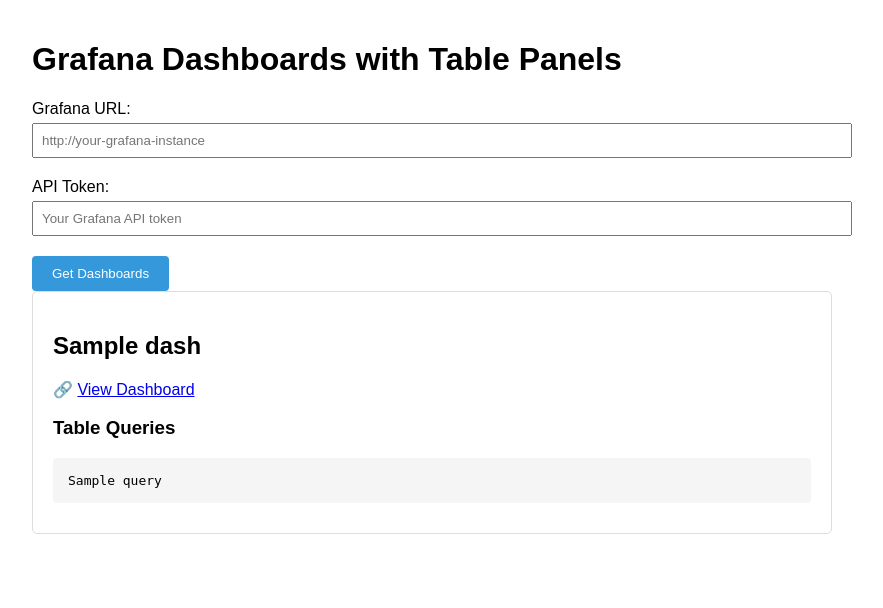
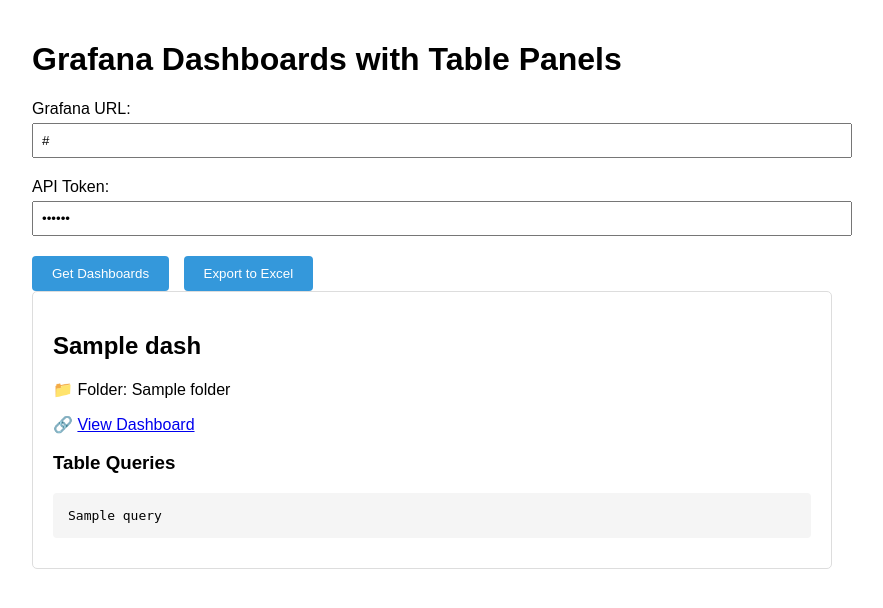
Before and after one commit to mjseaman/dashboard-search, a Flask app: template templates/index.html in a window 1280 px wide. Shown: the top 608 px of the page, without its empty margins (208-1091 px from the left). Run offline with Flask 3, Linux system fonts and the light colour scheme; the template is opened without the code that fills it: most values are stand-ins (such as "Sample title", 1, 10 or a date in 2020).

Commit message:
excel export

```diff
--- a/app.py
+++ b/app.py
@@ -1,24 +1,75 @@
-from flask import Flask, render_template, request, flash
+from flask import Flask, render_template, request, flash, send_file
 import requests
 from dashboards_with_tables import get_dashboards_with_tables
+from openpyxl import Workbook
+from io import BytesIO
+from datetime import datetime
 
 app = Flask(__name__)
 app.secret_key = 'your-secret-key-here'  # Required for flash messages
 
+def create_excel(results):
+    wb = Workbook()
+    ws = wb.active
+    ws.title = "Dashboard Queries"
+
+    # Add headers
+    ws['A1'] = "Dashboard Name"
+    ws['B1'] = "Folder"
+    ws['C1'] = "Dashboard URL"
+    ws['D1'] = "Query"
+
+    # Add data
+    row = 2
+    for dash in results:
+        for query in dash['table_queries']:
+            ws[f'A{row}'] = dash['name']
+            ws[f'B{row}'] = dash['folder']
+            ws[f'C{row}'] = dash['url']
+            ws[f'D{row}'] = query
+            row += 1
+
+    # Adjust column widths
+    ws.column_dimensions['A'].width = 40
+    ws.column_dimensions['B'].width = 30
+    ws.column_dimensions['C'].width = 50
+    ws.column_dimensions['D'].width = 100
+
+    # Create file in memory
+    excel_file = BytesIO()
+    wb.save(excel_file)
+    excel_file.seek(0)
+
+    return excel_file
+
 @app.route('/', methods=['GET', 'POST'])
 def index():
     results = None
+    grafana_url = ''
+    api_token = ''
+
     if request.method == 'POST':
         grafana_url = request.form.get('grafana_url', '').rstrip('/')
         api_token = request.form.get('api_token', '')
 
         try:
-            # Modify the get_dashboards_with_tables function to accept parameters
             results = get_dashboards_with_tables(grafana_url, api_token)
+
+            # Check if this is an export request
+            if 'export' in request.form:
+                excel_file = create_excel(results)
+                timestamp = datetime.now().strftime('%Y%m%d_%H%M%S')
+                return send_file(
+                    excel_file,
+                    mimetype='application/vnd.openxmlformats-officedocument.spreadsheetml.sheet',
+                    as_attachment=True,
+                    download_name=f'grafana_table_queries_{timestamp}.xlsx'
+                )
+
         except Exception as e:
             flash(f"Error: {str(e)}", 'error')
 
-    return render_template('index.html', results=results)
+    return render_template('index.html', results=results, grafana_url=grafana_url, api_token=api_token)
 
 if __name__ == '__main__':
     # Use this for local development
--- a/dashboards_with_tables.py
+++ b/dashboards_with_tables.py
@@ -54,8 +54,14 @@ def get_dashboards_with_tables(grafana_url, api_token):
         table_queries = find_table_panels(dashboard_model.get('panels', []))
 
         if table_queries:
+            # Get folder information
+            folder_title = dashboard.get('folderTitle', 'General')
+            if folder_title == '':
+                folder_title = 'General'
+
             dashboards_with_tables.append({
                 'name': dashboard['title'],
+                'folder': folder_title,
                 'url': f"{grafana_url}/d/{dashboard_uid}",
                 'table_queries': table_queries
             })
--- a/requirements.txt
+++ b/requirements.txt
@@ -1,3 +1,4 @@
 Flask==3.0.2
 requests==2.31.0
 gunicorn==21.2.0
+openpyxl==3.1.2
--- a/templates/index.html
+++ b/templates/index.html
@@ -38,6 +38,10 @@
             border: none;
             border-radius: 4px;
             cursor: pointer;
+            margin-right: 10px;
+        }
+        .button-group {
+            margin-top: 15px;
         }
         .flash-message {
             padding: 10px;
@@ -62,13 +66,20 @@
     <form method="POST">
         <div class="form-group">
             <label for="grafana_url">Grafana URL:</label>
-            <input type="text" id="grafana_url" name="grafana_url" placeholder="http://your-grafana-instance" required>
+            <input type="text" id="grafana_url" name="grafana_url" placeholder="http://your-grafana-instance"
+                   value="{{ grafana_url }}" required>
         </div>
         <div class="form-group">
             <label for="api_token">API Token:</label>
-            <input type="password" id="api_token" name="api_token" placeholder="Your Grafana API token" required>
+            <input type="password" id="api_token" name="api_token" placeholder="Your Grafana API token"
+                   value="{{ api_token }}" required>
         </div>
-        <button type="submit">Get Dashboards</button>
+        <div class="button-group">
+            <button type="submit" name="search">Get Dashboards</button>
+            {% if results %}
+            <button type="submit" name="export" value="1">Export to Excel</button>
+            {% endif %}
+        </div>
     </form>
 
     {% if results %}
@@ -79,6 +90,7 @@
         {% for dash in results %}
             <div class="dashboard">
                 <h2>{{ dash.name }}</h2>
+                <p>📁 Folder: {{ dash.folder }}</p>
                 <p>🔗 <a href="{{ dash.url }}" target="_blank">View Dashboard</a></p>
 
                 <h3>Table Queries</h3>
```
